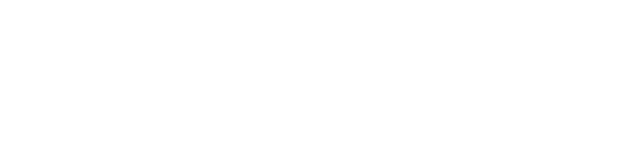
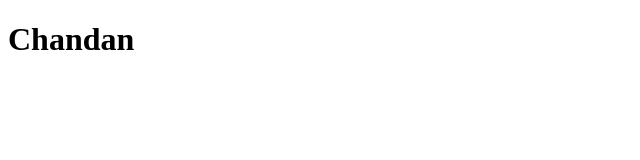
Before and after one commit to Tier5Chandan/test, a plain HTML site: page index.html in a window 1280 px wide. Shown: the whole page, without its empty margins (0-640 px from the left). Drawn offline with Linux system fonts and the light colour scheme.

Commit message:
initial commit

```diff
--- a/index.html
+++ b/index.html
@@ -7,6 +7,7 @@
     <title>Title</title>
 </head>
 <body>
+    <h1>Chandan</h1>
 
 </body>
 </html>
```
